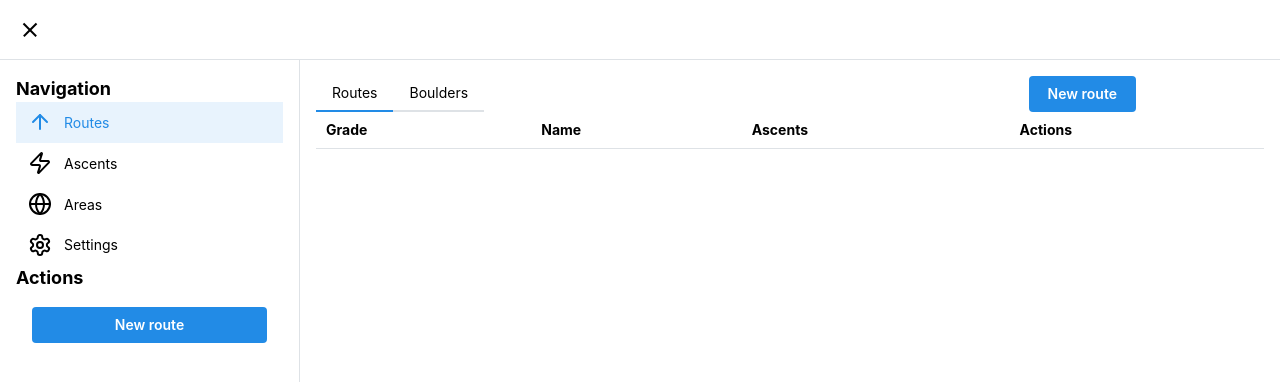
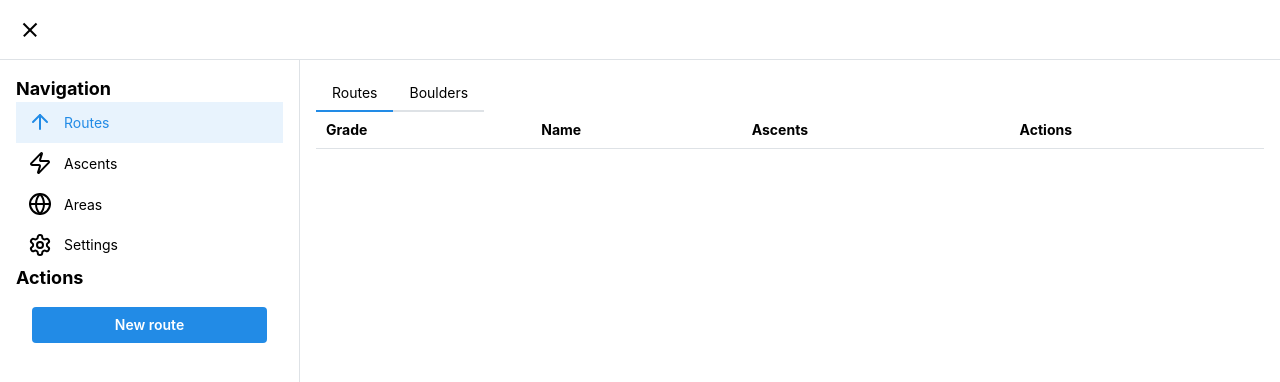
Before and after one commit to arnegoeteyn/diari-roca, a React (Vite) app: page /routes in a window 1280 px wide. Shown: the top 382 px of the page. Built offline with nearby package versions, Linux system fonts and the light colour scheme.

Commit message:
remove add route button from routes page

```diff
--- a/src/pages/routes.tsx
+++ b/src/pages/routes.tsx
@@ -1,8 +1,5 @@
-import AddRouteButton from "@/components/routes/add-route-button";
 import RouteTable from "@/components/routes/routes-table";
 import useRoutes from "@/hooks/use-routes";
-import useSectors from "@/hooks/use-sectors";
-import { useRoutesStore } from "@/hooks/use-store";
 import { RouteKind, RouteOverview } from "@/lib/routes/types";
 import { Group, Tabs } from "@mantine/core";
 
@@ -20,11 +17,6 @@ const boulderParams = {
 export default function Routes() {
   const routes = useRoutes(routesParam);
   const boulders = useRoutes(boulderParams);
-
-  const sectors = useSectors();
-
-  const addRoute = useRoutesStore((store) => store.addRoute);
-
   return (
     <Tabs defaultValue="sport">
       <Group justify="space-between" pr={128}>
@@ -32,10 +24,6 @@ export default function Routes() {
           <Tabs.Tab value="sport">Routes</Tabs.Tab>
           <Tabs.Tab value="boulder">Boulders</Tabs.Tab>
         </Tabs.List>
-        <AddRouteButton
-          sectors={sectors}
-          onRouteCreated={(r) => addRoute(r).then()}
-        />
       </Group>
       <Tabs.Panel value="sport">
         <RouteTable routes={routes} />
```
